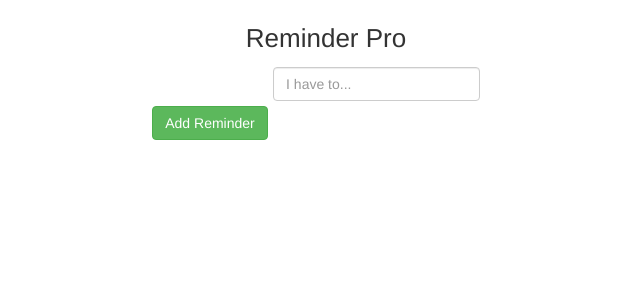
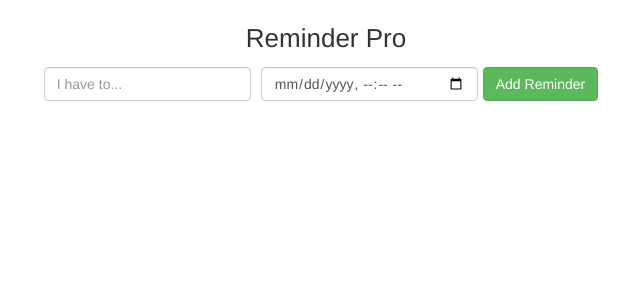
Before and after one commit to rmcharchian/reminder-pro, a React (Create React App) app: page / in a window 1280 px wide. Shown: the top 300 px of the page, without its empty margins (314-954 px from the left). Built offline with nearby package versions, Linux system fonts and the light colour scheme.

Commit message:
added date to reminder

```diff
--- a/src/components/App.jsx
+++ b/src/components/App.jsx
@@ -10,7 +10,8 @@
     constructor(props) {
         super(props);
         this.state = {
-            text: ''
+            text: '',
+            dueDate: ''
         }
     }
 
@@ -60,6 +61,11 @@
                         placeholder="I have to..."
                         onChange={event => this.setState({text: event.target.value})}
                         />
+                    <input
+                        className="form-control"
+                        type="datetime-local"
+                        onChange={event => this.setState({dueDate: event.target.value})}
+                        />
                     </div>
                     { this.renderReminders()}
                     <button
```
